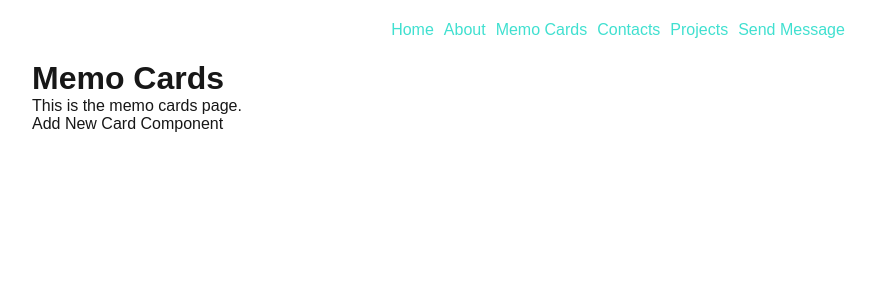
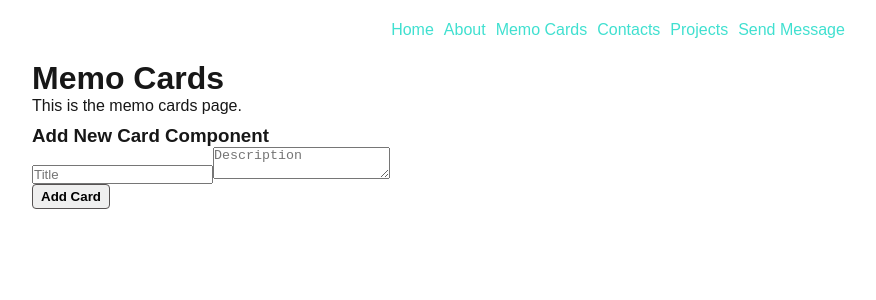
Before and after one commit to YuriyTikhonoff/next15-react19, a Next.js app: page /next15-react19/memo-cards in a window 1280 px wide. Shown: the top 300 px of the page, without its empty margins (22-898 px from the left). Built offline with nearby package versions, Linux system fonts and the light colour scheme.

Commit message:
Add input for adding a new card

```diff
--- a/src/components/AddNewCard/component.tsx
+++ b/src/components/AddNewCard/component.tsx
@@ -1,5 +1,18 @@
+import Button from "../Button";
+
+import styles from "./styles.module.scss";
+
 const AddNewCard: React.FC = () => {
-  return <div>Add New Card Component</div>;
+  return (
+    <div className={styles["add-new-card"]}>
+      <h3>Add New Card Component</h3>
+      <div>
+        <input type="text" placeholder="Title" />
+        <textarea placeholder="Description" />
+        <Button>Add Card</Button>
+      </div>
+    </div>
+  );
 };
 
 export default AddNewCard;
--- a/src/components/AddNewCard/styles.module.scss
+++ b/src/components/AddNewCard/styles.module.scss
@@ -0,0 +1,3 @@
+.add-new-card {
+  margin: 10px 0;
+}
```
